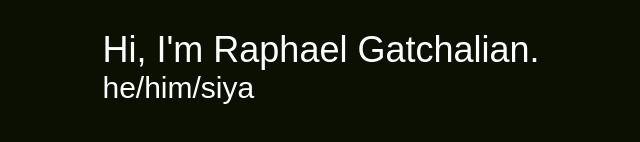
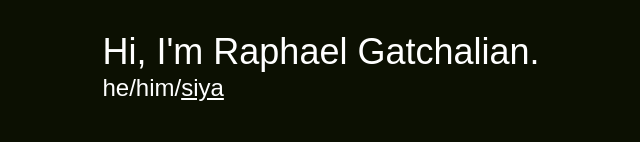
Before and after one commit to raphaeling/raphaeling.github.io, a Next.js app: page / in a window 1280 px wide. Shown: the part 332-474 px from the top of the page, without its empty margins (319-959 px from the left). Built offline with nearby package versions, Linux system fonts and the light colour scheme; a web font is replaced by a local one.

Commit message:
added link to 'siya'

```diff
--- a/src/app/page.tsx
+++ b/src/app/page.tsx
@@ -7,7 +7,7 @@ export default function Home() {
     <main className="flex items-center justify-center h-screen p-24">
       <div className={`${splineSansMono.className}`}>
         <h1 className="text-4xl">Hi, I'm Raphael Gatchalian.</h1>
-        <h2 className="text-3xl">he/him/siya</h2>
+        <h2 className="text-2xl">he/him/<a className="underline" href="https://en.wiktionary.org/wiki/siya#Tagalog">siya</a></h2>
       </div>
     </main>
   )
```
